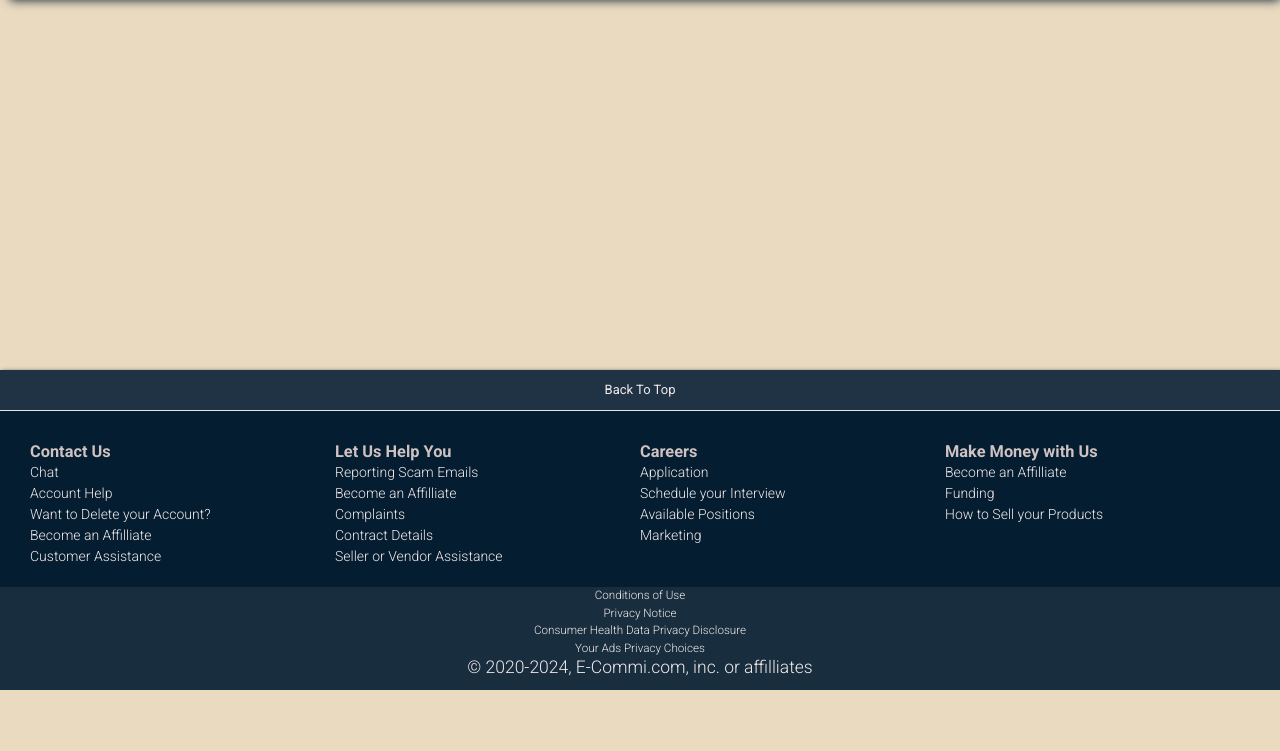
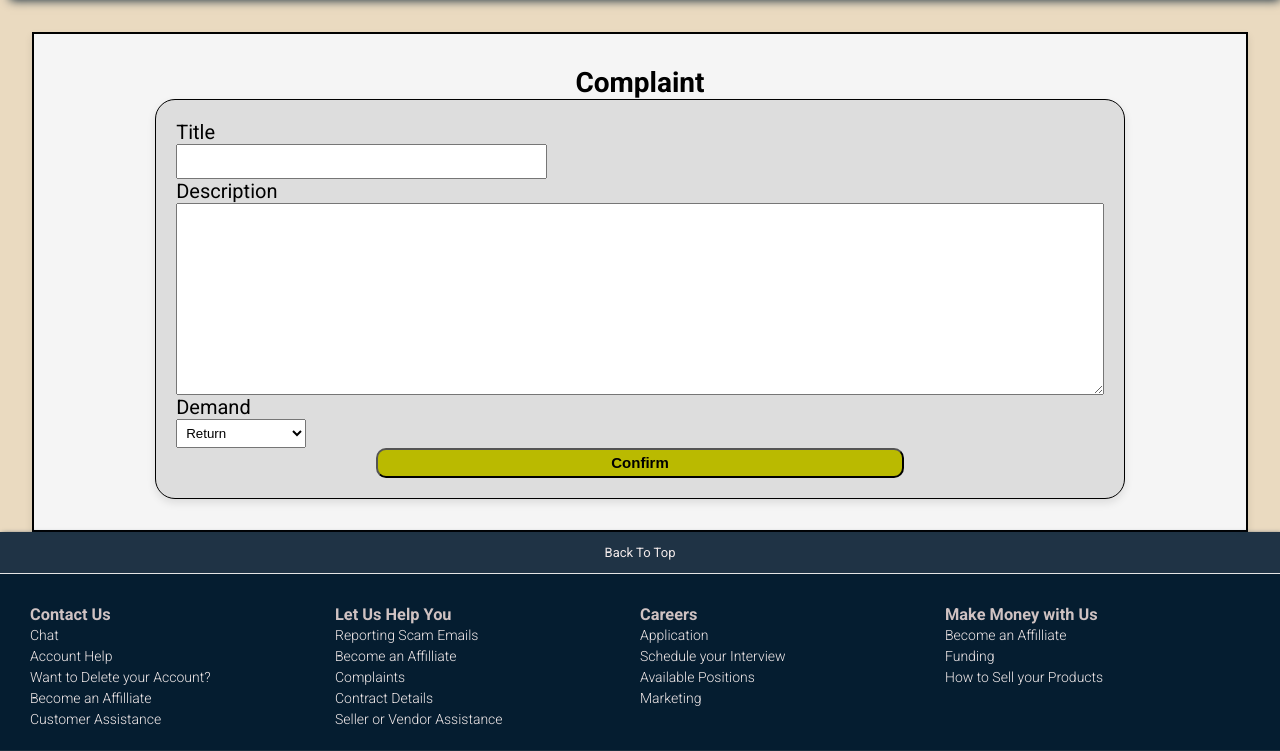
Before and after one commit to Dzook1/Ecommerce, a Flask app: page /complaint.html in a window 1280 px wide. Shown: the part 110-861 px from the top of the page. Before the commit the page ends 800 px from the top, so only its background shows below. Run offline with Flask 3, Linux system fonts and the light colour scheme; some web fonts are replaced.

Commit message:
customer complaint page

```diff
--- a/templates/complaint.html
+++ b/templates/complaint.html
@@ -1,5 +1,89 @@
 {% extends 'baseCustomer.html' %}
 {% block title %}Complaint{% endblock %}
 {% block body %}
+    <style>
+        .complaintBox {
+            background-color: whitesmoke;
+            box-shadow: 0 4px 8px rgba(0, 0, 0, 0.1);
+            width: 95%;
+            height: 500px;
+            margin: 0 auto;
+            border: 2px solid black;
+            display: flex;
+            flex-direction: column;
+            justify-content: center;
+            align-items: center;
+        }
 
+        .complaint {
+            border: 1px solid black;
+            border-radius: 20px;
+            box-shadow: 0 4px 8px rgba(0, 0, 0, 0.1);
+            width: 80%;
+            height: 400px;
+            background-color: rgb(221, 221, 221);
+            display: flex;
+            flex-direction: column;
+            justify-content: space-evenly;
+            padding: 20px;
+        }
+
+        label {
+            font-size: 20px;
+        }
+
+        .title {
+            width: 40%;
+            height: 35px;
+            padding: 5px;
+            font-size: 15px;
+        }
+
+        .description {
+            padding: 5px;
+            font-size: 15px;
+            max-width: 100%;
+        }
+
+        .demand {
+            width: 130px;
+            padding: 5px;
+        }
+
+        .demand:hover {
+            cursor: pointer;
+        }
+
+        .submit {
+            margin-right: 200px;
+            margin-left: 200px;
+            height: 30px;
+            border-radius: 10px;
+            background-color: rgb(186, 186, 0);
+            font-size: 15px;
+            font-weight: bold;
+        }
+
+        .submit:hover {
+            cursor: pointer;
+            background-color: rgb(251, 251, 0);
+        }
+    </style>
+
+    <div class="complaintBox">
+        <h1 class="heading">Complaint</h1>
+        <form class="complaint">
+            <label for="title">Title</label>
+            <input type="text" class="title" maxlength="60" required>
+            <label for="description">Description</label>
+            <textarea name="description" class="description" cols="30" rows="10" required></textarea>
+            <label for="demand">Demand</label>
+            <select name="demand" class="demand" required>
+                <option value="return">Return</option>
+                <option value="refund">Refund</option>
+                <option value="warranty_claim">Warranty Claim</option>
+            </select>
+            <input type="submit" value="Confirm" class="submit">
+        </form>
+    </div>
 {% endblock %}
```
